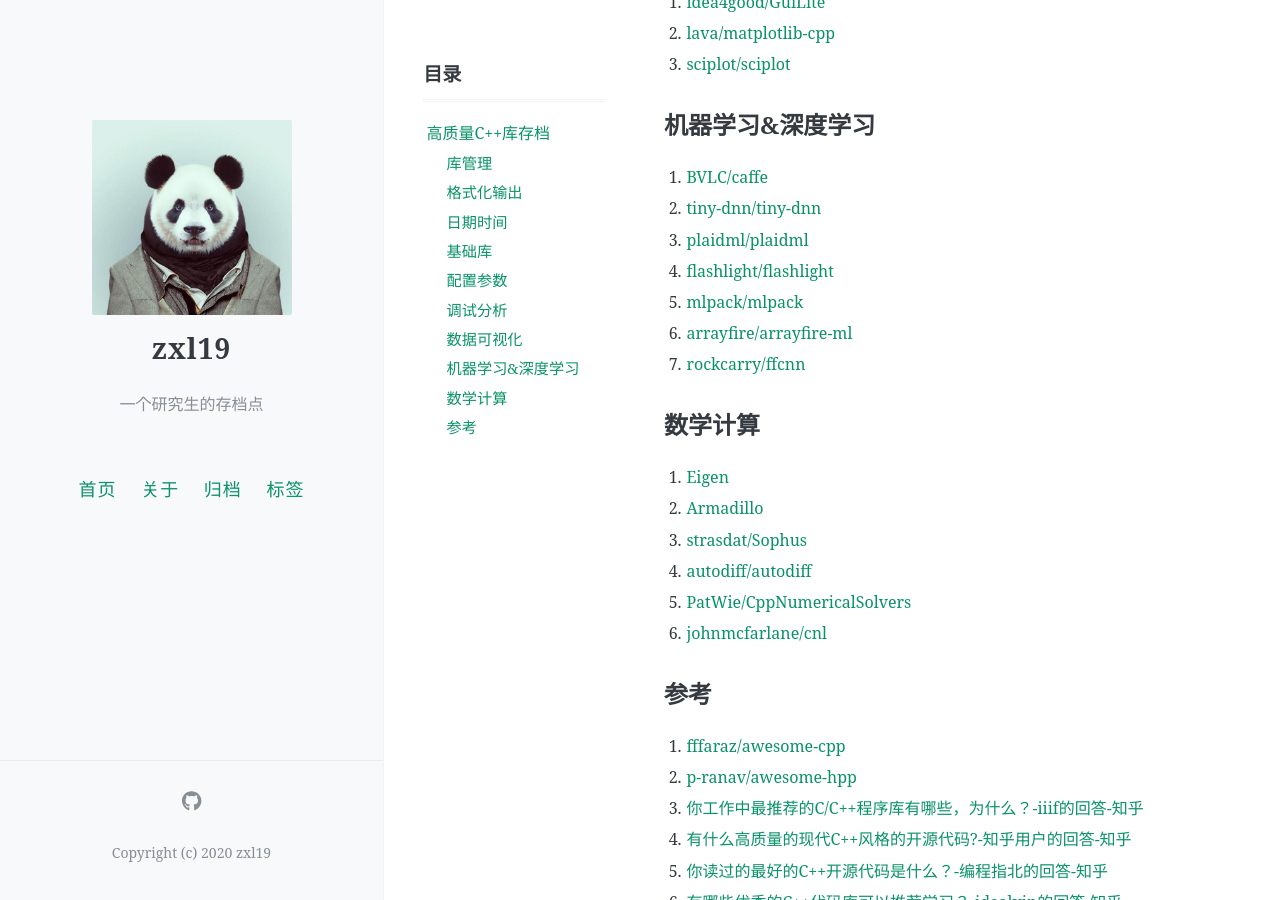
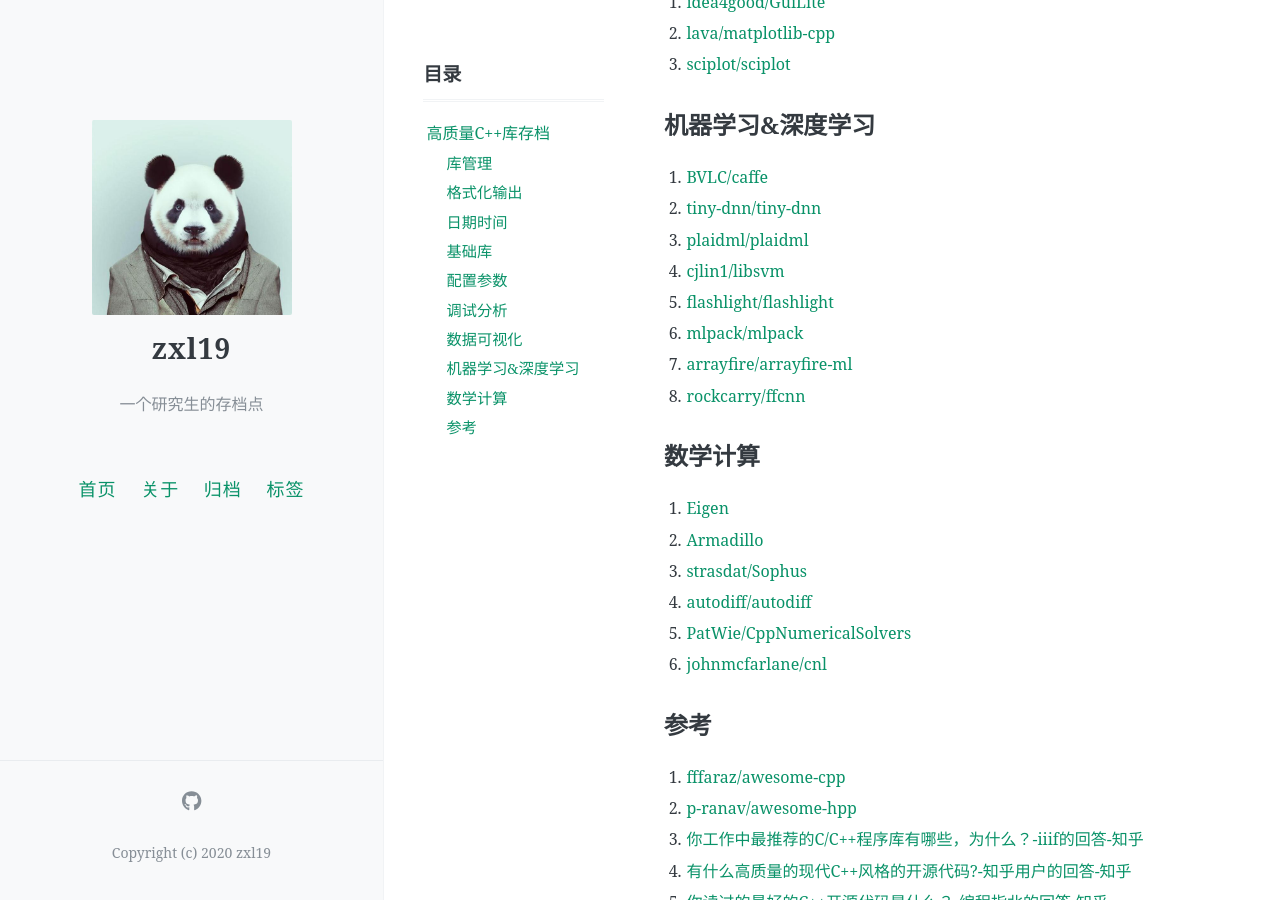
Before and after one commit to zxl19/zxl19.github.io, a Jekyll site: the page built from _posts/2021-06-01-cpp-library.md, in a window 1280 px wide and 900 px high, scrolled down 1263 px. Built offline with Jekyll 4.4.1, drawn with Linux system fonts in a browser that asks for light colours; comment, search, counter and statistics services are not loaded.

Commit message:
Update Posts

```diff
--- a/_posts/2021-06-01-cpp-library.md
+++ b/_posts/2021-06-01-cpp-library.md
@@ -58,10 +58,11 @@ pinned: false
 1. [BVLC/caffe](https://github.com/BVLC/caffe)
 2. [tiny-dnn/tiny-dnn](https://github.com/tiny-dnn/tiny-dnn)
 3. [plaidml/plaidml](https://github.com/plaidml/plaidml)
-4. [flashlight/flashlight](https://github.com/flashlight/flashlight)
-5. [mlpack/mlpack](https://github.com/mlpack/mlpack)
-6. [arrayfire/arrayfire-ml](https://github.com/arrayfire/arrayfire-ml)
-7. [rockcarry/ffcnn](https://github.com/rockcarry/ffcnn)
+4. [cjlin1/libsvm](https://github.com/cjlin1/libsvm)
+5. [flashlight/flashlight](https://github.com/flashlight/flashlight)
+6. [mlpack/mlpack](https://github.com/mlpack/mlpack)
+7. [arrayfire/arrayfire-ml](https://github.com/arrayfire/arrayfire-ml)
+8. [rockcarry/ffcnn](https://github.com/rockcarry/ffcnn)
 
 ## 数学计算
 
```
Also changed, not shown: _posts/2020-10-16-paper-writing.md (+1 -0 lines).
